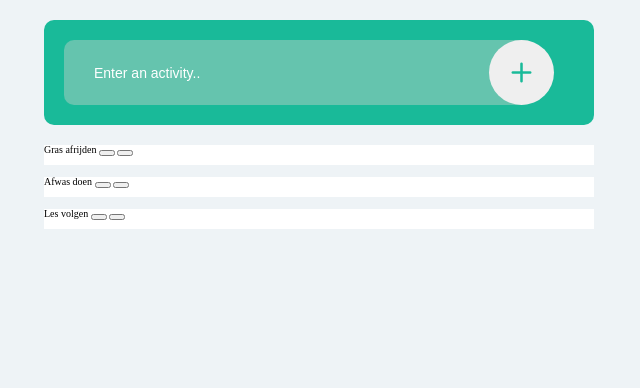
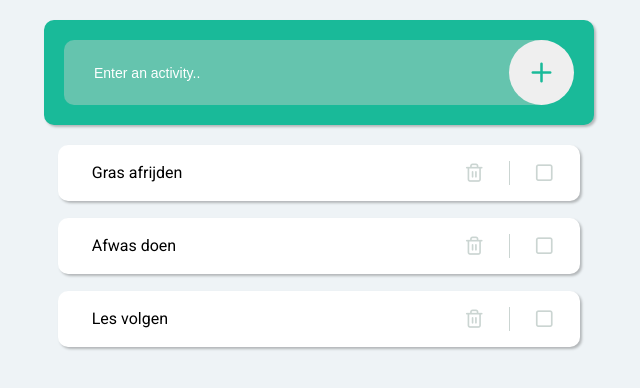
Before and after one commit to spiessenst/todoapp, a plain HTML site: page index.html in a window 1280 px wide. Shown: the whole page, without its empty margins (321-961 px from the left). Drawn offline with Linux system fonts and the light colour scheme; files whose address does not match are found by name.

Commit message:
add list items css

```diff
--- a/css/base/_extends.scss
+++ b/css/base/_extends.scss
@@ -21,3 +21,7 @@
     color: white;
   }
 }
+
+%shadow {
+  box-shadow: rgba(0, 0, 0, 0.25) 1.95px 1.95px 2.6px;
+}
--- a/css/style.scss
+++ b/css/style.scss
@@ -13,6 +13,7 @@ main {
   width: 90%;
   margin: 20px auto;
   max-width: 550px;
+  font-family: "Roboto", sans-serif;
 }
 
 .form {
@@ -21,14 +22,16 @@ main {
   border-radius: 10px;
   padding: 20px;
   margin-bottom: 20px;
-  font-family: "Roboto", sans-serif;
+  display: flex;
+
   @extend %placeholdertextcolor;
+  @extend %shadow;
 
   &__input {
     border: none;
     border-radius: 10px;
     height: 65px;
-    width: 470px;
+    width: 490px;
     padding-left: 30px;
     padding-right: 60px;
     background-color: $light-green;
@@ -41,11 +44,12 @@ main {
   }
   &__submit {
     position: absolute;
+    flex-shrink: 0;
     border-radius: 50%;
     height: 65px;
     width: 65px;
     border: none;
-    right: 40px;
+    right: 20px;
     cursor: pointer;
     &::before {
       font-family: icons;
@@ -57,9 +61,54 @@ main {
 }
 
 .list {
+  display: flex;
+  flex-direction: column;
+  gap: 5px;
+
   &__item {
+    @extend %shadow;
+    position: relative;
+    font-size: 16px;
+    color: $black;
+    padding: 20px;
     min-height: 20px;
     background-color: $white;
     margin-bottom: 12px;
+    border-radius: 10px;
+    width: 95%;
+    align-self: center;
+    display: flex;
+
+    &__text {
+      padding-left: 14px;
+    }
+    &__button {
+      position: absolute;
+      border: none;
+      background-color: white;
+      align-self: center;
+
+      cursor: pointer;
+      &--remove {
+        border-right: $grey solid 1.5px;
+        padding-right: 25px;
+        right: 70px;
+        &:after {
+          font-family: icons;
+          font-size: 20px;
+          content: "\e001";
+          color: $grey;
+        }
+      }
+      &--check {
+        right: 20px;
+        &:after {
+          font-family: icons;
+          font-size: 20px;
+          content: "\e002";
+          color: $grey;
+        }
+      }
+    }
   }
 }
```
Also changed, not shown: css/style.css, 1 other file.
